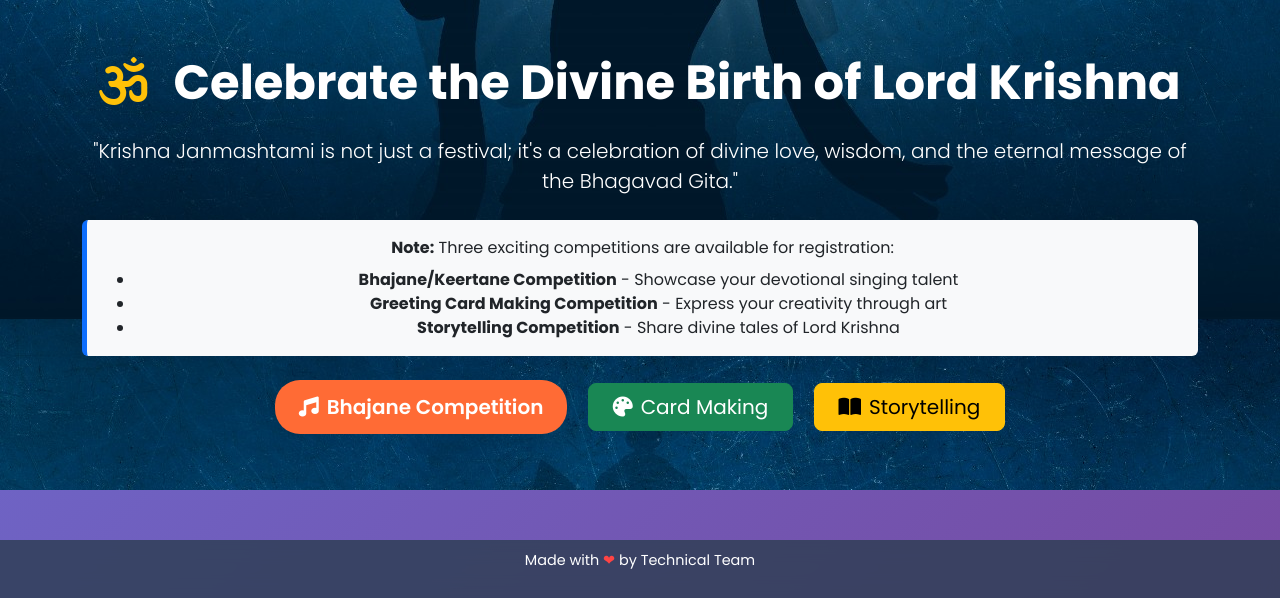
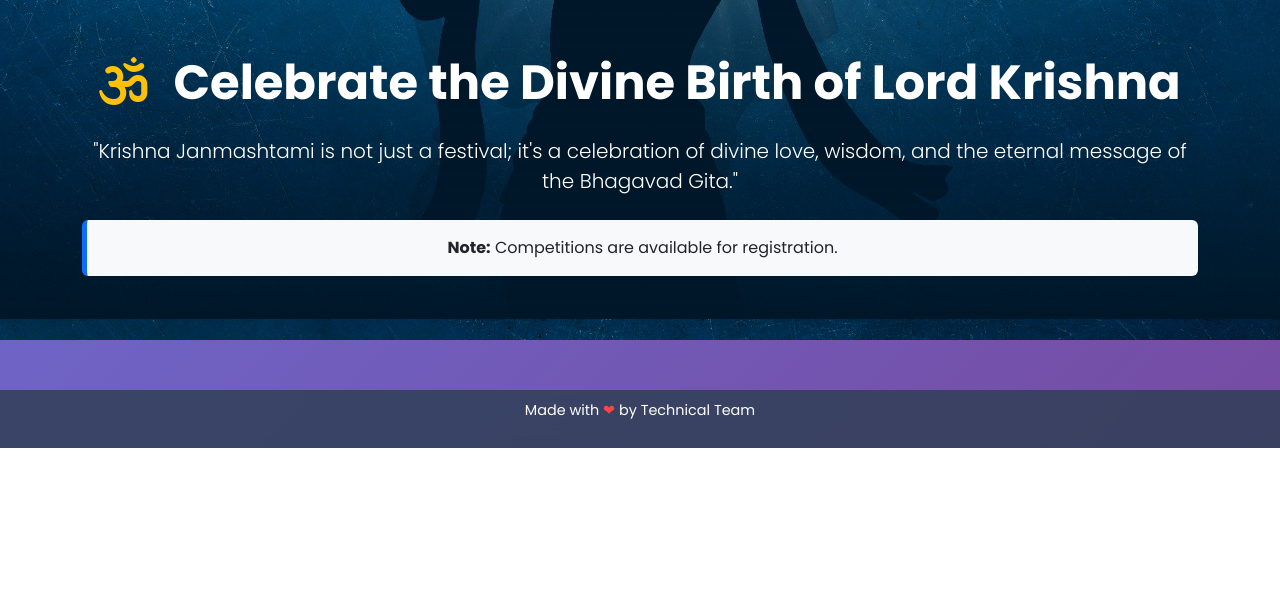
Before and after one commit to erru-2005/Krishna_Janmashtami, a Flask app: page /events in a window 1280 px wide. Shown: the part 1081-1679 px from the top of the page. After the commit the page ends 1529 px from the top, so only its background shows below. Run offline with Flask 3, Linux system fonts and the light colour scheme.

Commit message:
Errol pc

```diff
--- a/templates/events.html
+++ b/templates/events.html
@@ -141,24 +141,11 @@
             "Krishna Janmashtami is not just a festival; it's a celebration of divine love, wisdom, and the eternal message of the Bhagavad Gita."
         </p>
         <div class="p-3 my-3 bg-light border-start border-5 border-primary rounded text-dark inline">
-            <strong>Note:</strong> Three exciting competitions are available for registration:
-            <ul class="mb-0 mt-2">
-                <li><strong>Bhajane/Keertane Competition</strong> - Showcase your devotional singing talent</li>
-                <li><strong>Greeting Card Making Competition</strong> - Express your creativity through art</li>
-                <li><strong>Storytelling Competition</strong> - Share divine tales of Lord Krishna</li>
-            </ul>
+            <strong>Note:</strong> Competitions are available for registration.
+
         </div>
 
-        <div class="mt-4">
-            <a href="{{ url_for('register') }}?event_id=1" class="btn btn-primary btn-lg px-4 me-3 mb-2">
-                <i class="fas fa-music me-2"></i>Bhajane Competition
-            </a>
-            <a href="{{ url_for('register') }}?event_id=2" class="btn btn-success btn-lg px-4 me-3 mb-2">
-                <i class="fas fa-palette me-2"></i>Card Making
-            </a>
-            <a href="{{ url_for('register') }}?event_id=3" class="btn btn-warning btn-lg px-4 mb-2">
-                <i class="fas fa-book-open me-2"></i>Storytelling
-            </a>
+
         </div>
 </section>
 
```
